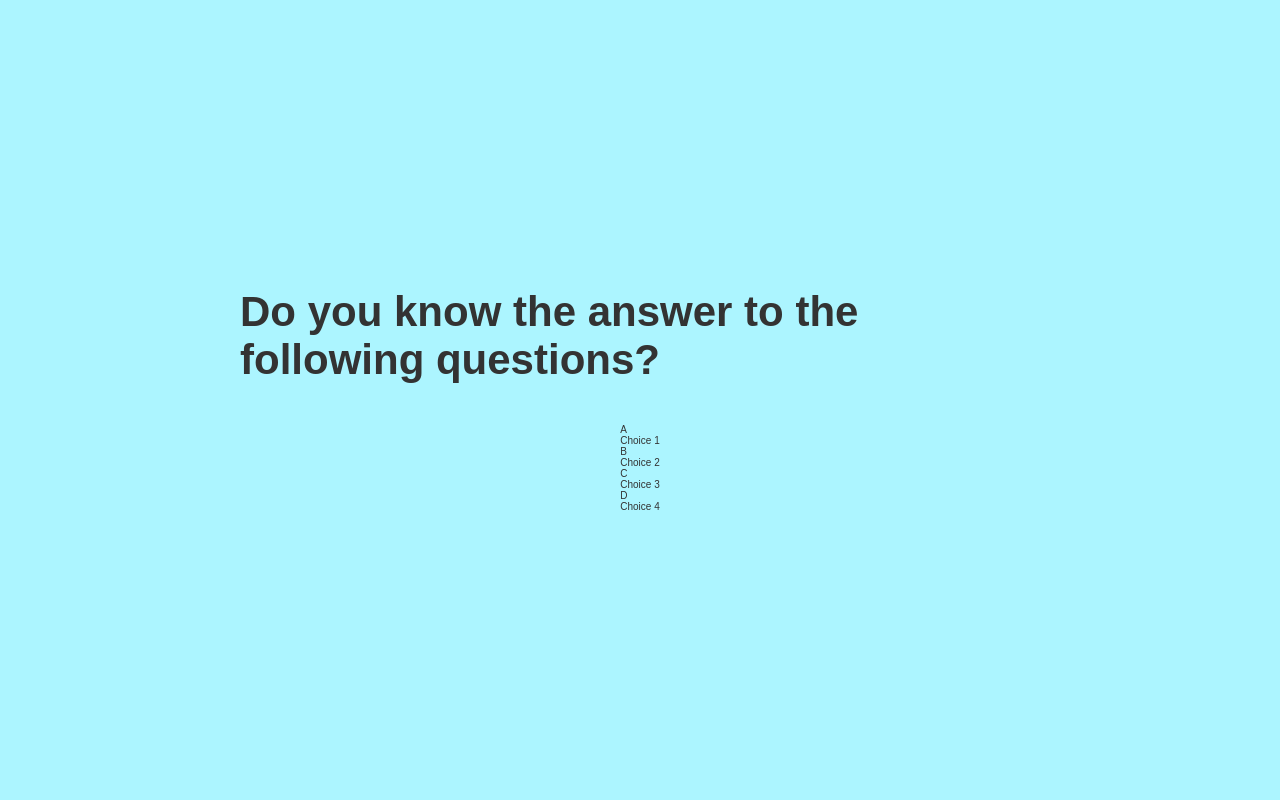
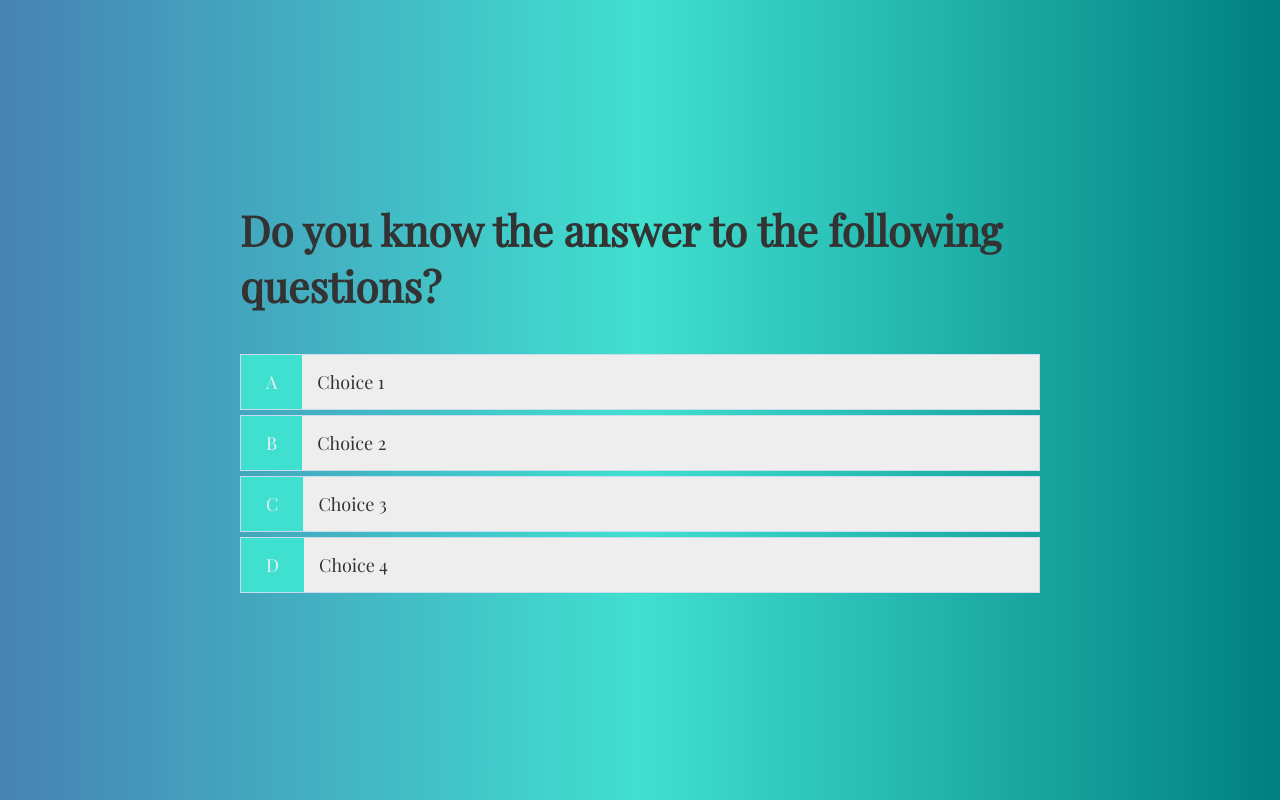
Before and after one commit to KRithuri/Interactive-quiz, a plain HTML site: page game.html in a window 1280 px wide. Drawn offline with nearby package versions, Linux system fonts and the light colour scheme.

Commit message:
color changes

```diff
--- a/game.css
+++ b/game.css
@@ -0,0 +1,22 @@
+.choice-container{
+    display: flex;
+    margin-bottom: 0.5rem;
+    width: 100%;
+    font-size: 1.8rem;
+    border: 0.1rem solid rgb(86, 165, 235, 0.25);
+    background-color: #eee;
+}
+.choice-container:hover{
+    cursor: pointer;
+    box-shadow: 0 0.4rem 1.4rem 0 rgba(86, 185, 235, 0.5);
+    transform: translateY(-0.1rem);
+    transition: transform 150ms;
+}
+.choice-prefix{
+    padding: 1.5rem 2.5rem;
+    background-color: #40e0d0;
+    color: #eee;
+}
+.choice-text{
+    padding: 1.5rem;
+}
--- a/style.css
+++ b/style.css
@@ -1,11 +1,11 @@
 /*Import Google fonts*/
 @import url('https://fonts.googleapis.com/css2?family=Playfair+Display&display=swap');
-/*
+
 body{
 
     background-image: linear-gradient(to right, #4682b4, #40e0d0, #008080);
     font-family:'Playfair Display', serif;
-}*/
+}
 
 :root{
     background-color: #acf5ff;
@@ -14,10 +14,11 @@ body{
 
 *{
     box-sizing: border-box;
-    font-family: Arial, Helvetica, sans-serif;
+
     margin: 0;
     padding: 0;
     color: #333;
+
 }
 h1, h2, h3, h4{
     margin-bottom: 1rem;
```
